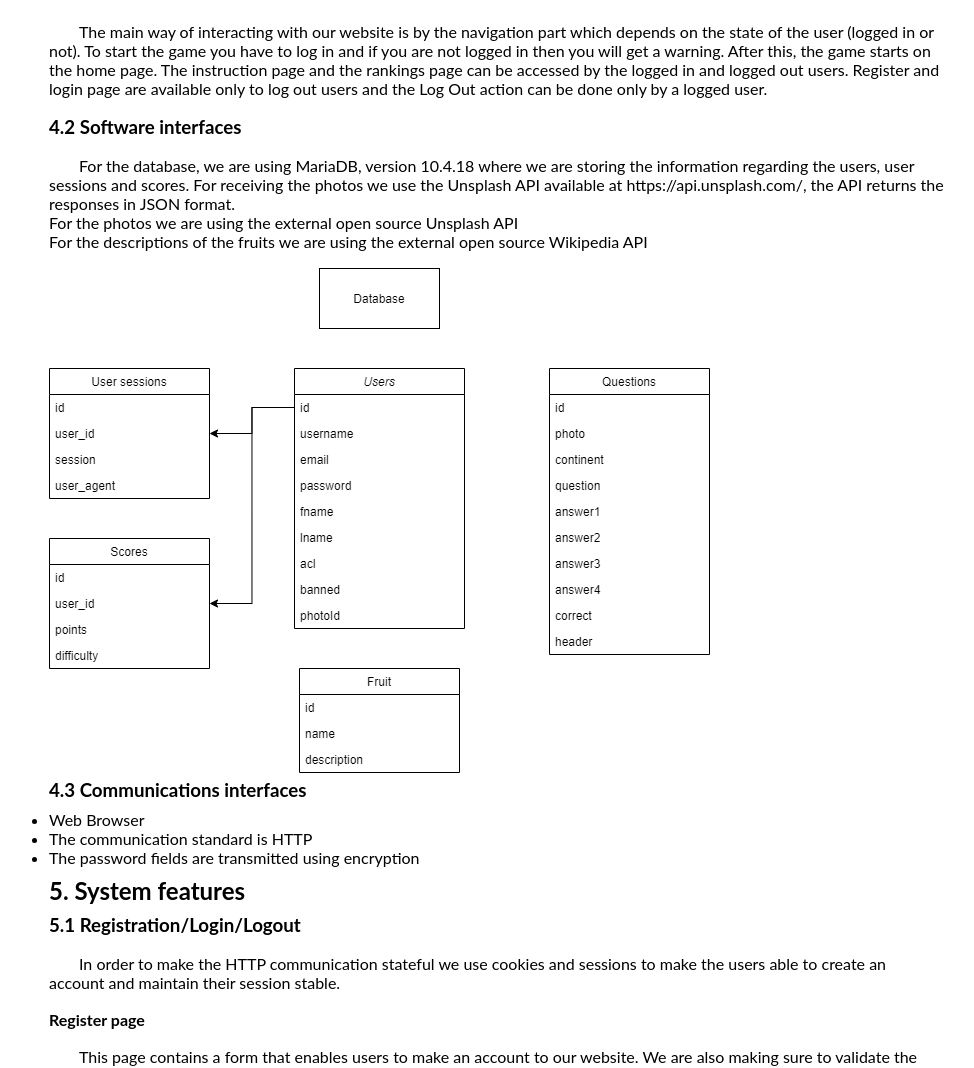
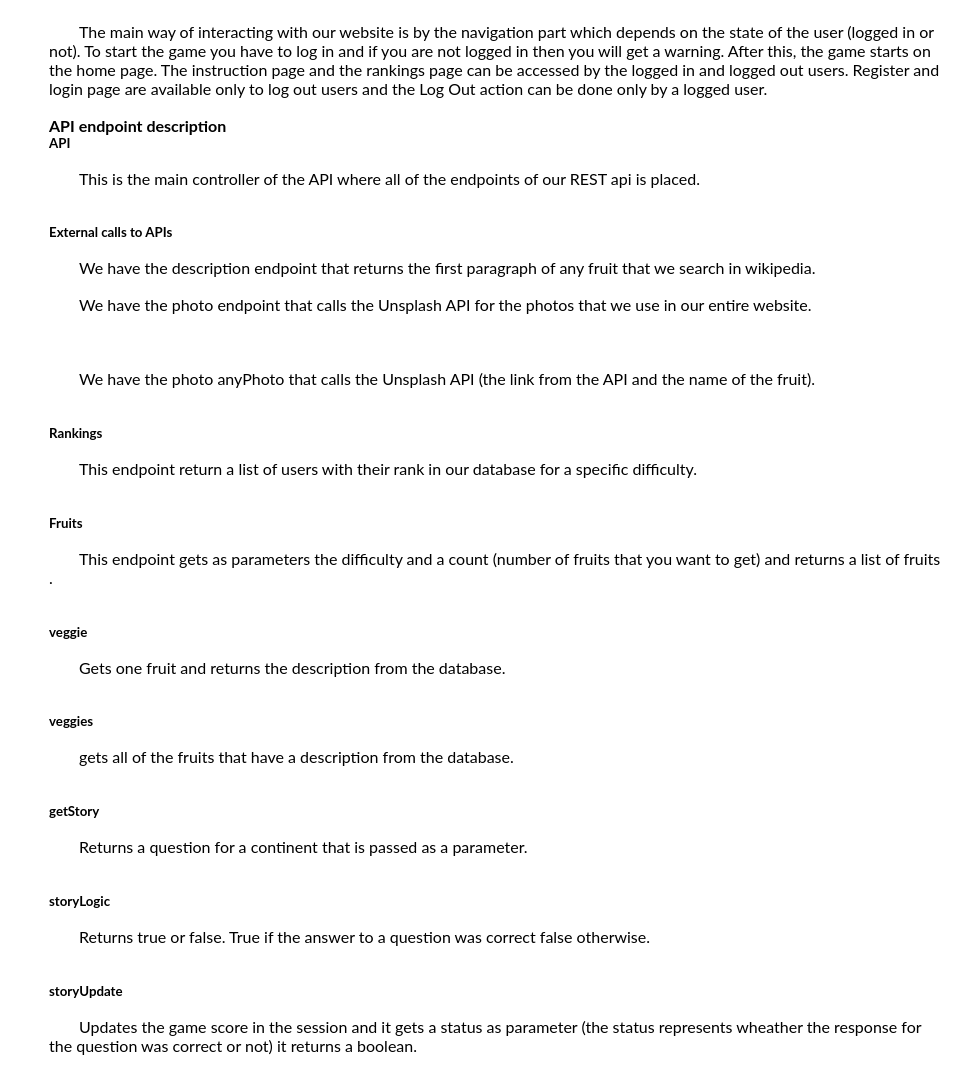
Before and after one commit to gotursix/schelettw, a PHP site: page /schelettw/home/documentation in a window 1280 px wide. Shown: the part 5432-6500 px from the top of the page, without its empty margins (143-1117 px from the left). Run offline with PHP 8.4, Linux system fonts and the light colour scheme; some libraries are stand-ins or nearby versions.

Commit message:
finished the documentation (team members contribution)

```diff
--- a/app/views/home/documentation.php
+++ b/app/views/home/documentation.php
@@ -202,6 +202,7 @@
     <img src="<?= PROOT ?>img/admin-useCase.png" alt="use case admin diagram">
     <h4 class="margin-top-ToC">Api diagram</h4>
     <img src="<?= PROOT ?>img/api.png" alt="internal api diagram">
+
     <p>
         The main way of interacting with our website is by the navigation part which depends on the state of the user
         (logged in or not).
@@ -210,6 +211,113 @@
         logged out users. Register and login page are available only to log out users and the Log Out action can be done
         only by a logged user.
     </p>
+
+    <h4> API endpoint description</h4>
+    <div>
+        <h5>API</h5>
+        <p>
+            This is the main controller of the API where all of the endpoints of our REST api is placed.
+        </p>
+        <br>
+
+        <h5>External calls to APIs</h5>
+        <p>
+            We have the description endpoint that returns the first paragraph of any fruit that we search in wikipedia.
+        </p>
+        <p>
+            We have the photo endpoint that calls the Unsplash API for the photos that we use in our entire website.
+        </p>
+        <br>
+        <p>
+            We have the photo anyPhoto that calls the Unsplash API  (the link from the API and the name of the fruit).
+        </p>
+        <br>
+
+        <h5>Rankings</h5>
+        <p>
+            This endpoint return a list of users with their rank in our database for a specific difficulty.
+        </p>
+        <br>
+
+        <h5>Fruits</h5>
+        <p>
+            This endpoint gets as parameters the difficulty and a count (number of fruits that you want to get)
+            and returns a list of fruits .
+        </p>
+        <br>
+
+        <h5>veggie</h5>
+        <p>
+            Gets one fruit and returns the description from the database.
+        </p>
+        <br>
+
+        <h5>veggies</h5>
+        <p>
+            gets all of the fruits that have a description from the database.
+        </p>
+        <br>
+
+
+        <h5>getStory</h5>
+        <p>
+            Returns a question for a continent that is passed as a parameter.
+        </p>
+        <br>
+
+
+        <h5>storyLogic</h5>
+        <p>
+           Returns true or false. True if the answer to a question was correct false otherwise.
+        </p>
+        <br>
+
+        <h5>storyUpdate</h5>
+        <p>
+            Updates the game score in the session and it gets a status as parameter (the status represents
+            wheather the response for the question was correct or not) it returns a boolean.
+        </p>
+        <br>
+
+        <h5>endStory</h5>
+        <p>
+            Updates the score when the game is over and redirects the user to the gameOver page
+        </p>
+        <br>
+
+        <h5>game</h5>
+        <p>
+            Returns answers for a difficulty (as a parameter) and a photo for the trivia game.
+        </p>
+        <br>
+
+        <h5>update</h5>
+        <p>
+            updates the score on the session for the difficulty hard because it needs to stay on the same question untill you get it right.
+        </p>
+        <br>
+
+        <h5>next</h5>
+        <p>
+            updates the score on the session for the trivia game.
+        </p>
+        <br>
+
+        <h5>logic</h5>
+        <p>
+            returns true or false for the current question in the session for the trivia game.
+        </p>
+        <br>
+
+        <h5>end</h5>
+        <p>
+            Ends the current trivia game, updates the high score if it's necessary or create a new record.
+        </p>
+        <br>
+
+
+
+    </div>
 
     <h3 id="SoftwareInterfaces" class="margin-top-ToC">4.2 Software interfaces</h3>
     <p>
@@ -513,15 +621,16 @@
     <br>
 
     <h3 class="margin-1 margin-top-ToC" id="Contribution">9. Team members contribution:</h3>
+    <h4>Front end:</h4>
     <ul>
         <li>Grigorean Valentin
             <ul class="no-bullets">
                 <li>Documentation page: 33.3%</li>
-                <li>Project Arhitecture: 100%</li>
                 <li>Ranking Page: 100%</li>
-                <li>Nav bar: 70%</li>
+                <li>Nav bar: 100%</li>
                 <li>Bad Token page: 100%</li>
                 <li>Login/Register: 40%</li>
+                <li>story game: 30%</li>
             </ul>
         </li>
         <li>Șerban Mihai
@@ -529,8 +638,12 @@
                 <li>Documentation page: 33.3%</li>
                 <li>Instruction Page(javascript 100%, css 30%)</li>
                 <li>Game Page(javascript, css 30%)</li>
-                <li>Nav bar: 30%</li>
                 <li>Page Not Found: 100%</li>
+                <li>learn page: 30%</li>
+                <li>admin: 100%</li>
+                <li>profile page: 100%</li>
+                <li>continent map: 100%</li>
+                <li>story game: 70%</li>
             </ul>
         </li>
         <li>Teodorovici Gavril-Anton
@@ -540,6 +653,49 @@
                 <li>Footer: 100%</li>
                 <li>Game/Instruction CSS: 70%</li>
                 <li>Access restricted: 100%</li>
+                <li>learn page: 70%</li>
+            </ul>
+        </li>
+    </ul>
+    <br>
+    <h4>Back end:</h4>
+    <ul>
+        <li>Grigorean Valentin
+            <ul class="no-bullets">
+                <li>Project Arhitecture: 70%</li>
+                <li>Ranking Page: 80%</li>
+                <li>Admin: 50%</li>
+                <li>Validator: 60%</li>
+                <li>Login/Register: 40%</li>
+                <li>Story game api: 80%</li>
+                <li>Trivia game api: 70%</li>
+                <li>Rankings game api: 50%</li>
+                <li>Security: 80%</li>
+            </ul>
+        </li>
+        <li>Șerban Mihai
+            <ul class="no-bullets">
+                <li>Project Arhitecture: 20%</li>
+                <li>Ranking Page: 20%</li>
+                <li>Validator: 40%</li>
+                <li>ACL: 100%</li>
+                <li>Learn: 50%</li>
+                <li>Story game api: 20%</li>
+                <li>Trivia game api 30%</li>
+                <li>Rankings GAME API: 25%</li>
+                <li>SECURITY: 20%</li>
+                <li>Profile page: 100%</li>
+                <li>Instruction page</li>
+            </ul>
+        </li>
+        <li>Teodorovici Gavril-Anton
+            <ul class="no-bullets">
+                <li>Project Arhitecture: 10%</li>
+                <li>Rss: 100%</li>
+                <li>Amin: 50%</li>
+                <li>Learn: 50%</li>
+                <li>Learn about: 100%</li>
+                <li>Rankings game api: 25%</li>
             </ul>
         </li>
     </ul>
```
Also changed, not shown: img/api.png.
